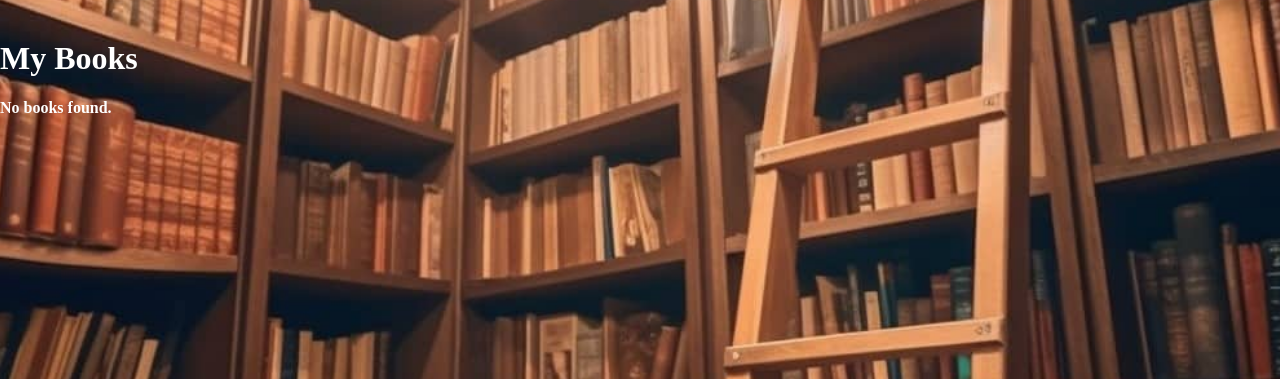
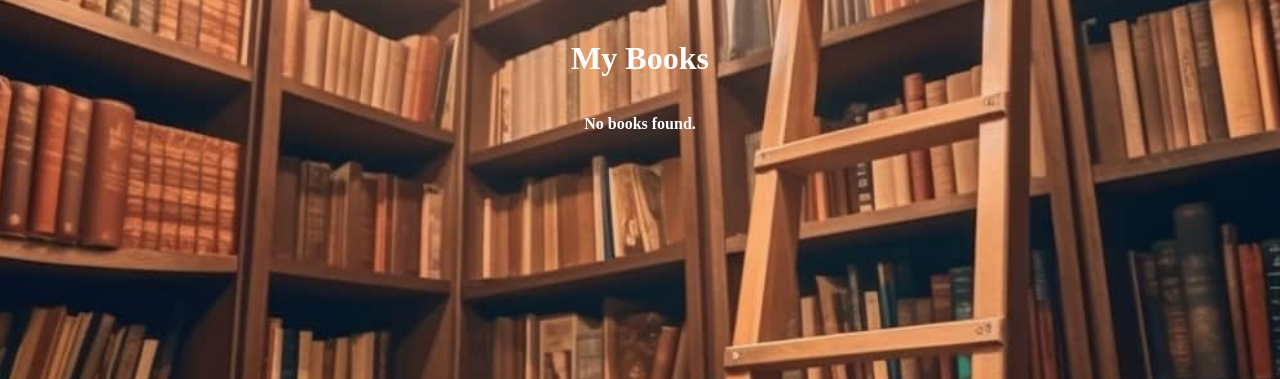
Before and after one commit to rela7e/MyLibrary, a Django app: page /books/my_books/ in a window 1280 px wide. Shown: the part 41-420 px from the top of the page. Run offline with Django 5.2, Linux system fonts and the light colour scheme; the visitor is signed in with stand-in values (Sample User, id 1).

Commit message:
conform my books page to stylig of book index

```diff
--- a/main_app/templates/my_books.html
+++ b/main_app/templates/my_books.html
@@ -2,13 +2,14 @@
 
 {% block content %}
 
+<div class="bitc">
 <h1>My Books</h1>
 
-
+<div class="book-container">
   {% for book in user_books %}
     <div>
       <a href="{% url 'detail' book.book.id %}">
-    <div class="card-content">
+        <div class="book">
           <span class="card-title">{{ book.book.title }}</span>
           <p>Author: {{ book.book.author }}</p>
           <form method="post" action="{% url 'unassoc_book' %}">
@@ -22,5 +23,7 @@
   {% empty %}
     <p>No books found.</p>
   {% endfor %}
+</div>
+</div>
 
 {% endblock %}
```
Lines whose indentation alone changed are shown as unchanged.
